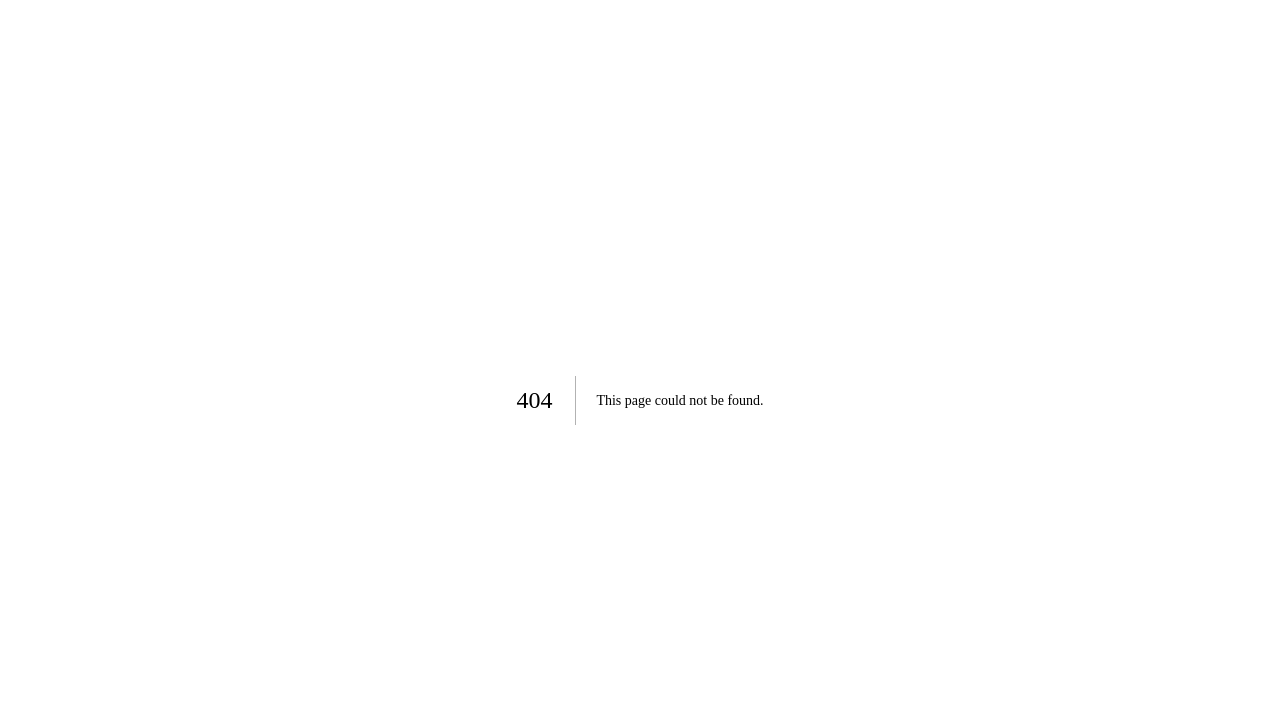
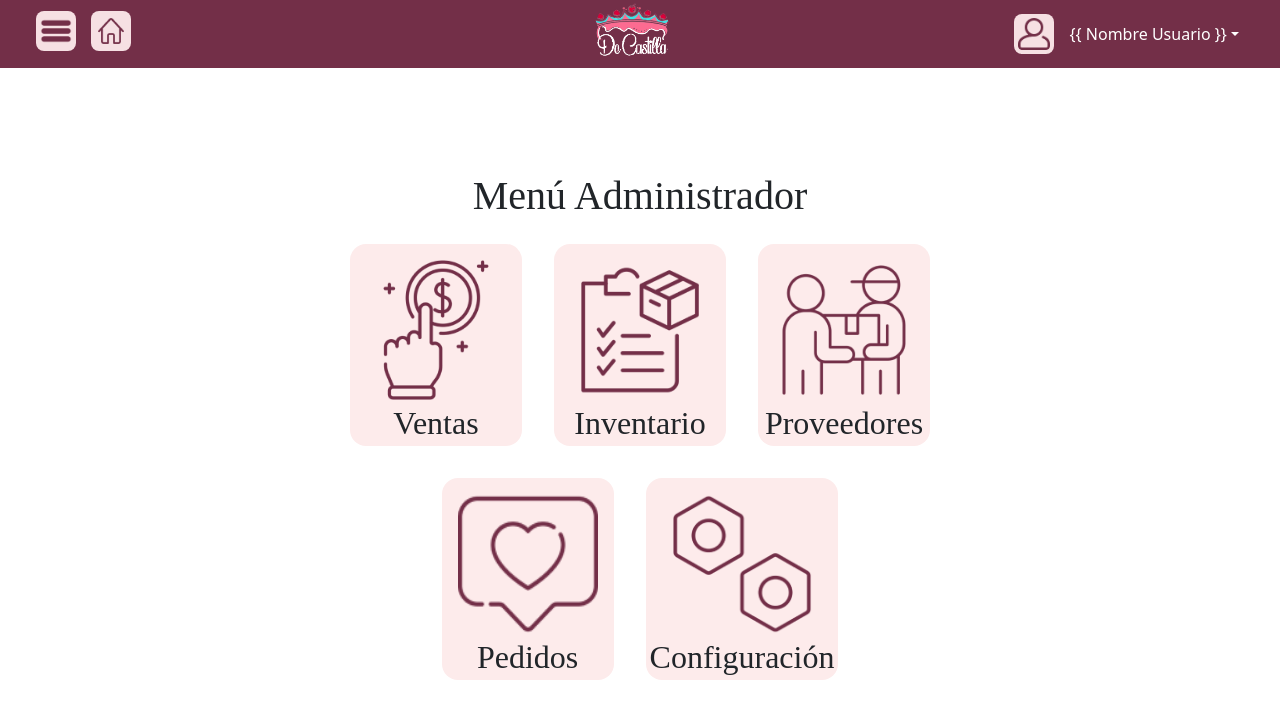
Before and after one commit to AriasCamilaA/de_castilla_front, a Next.js app: page /menu_principal in a window 1280 px wide. Before the commit this address had no page. Shown: the top 718 px of the page. Built offline with nearby package versions, Linux system fonts and the light colour scheme.

Commit message:
Layout (menu autenticado)

```diff
--- /dev/null
+++ b/src/app/(auth)/NavBar/NavBar.css
@@ -0,0 +1,151 @@
+/*-------------------------------------- Menu Superior ----------------------------------*/
+.menuSuperior, .landingMenu__Superior {
+    z-index: 2;
+    position: fixed;
+    top: 0;
+    display: flex;
+    width: 100%;
+    height: 68px;
+    background-color: var(--oscuro);
+    color: var(--blanco);
+    justify-content: space-between;
+    align-items: center;
+    padding: 0 36px;
+}
+
+.menuSuperior h1 {
+    margin: auto;
+}
+
+.menuSuperior .icon {
+    height: 40px;
+    border-radius: 8px;
+    margin-right: 15px;
+    background-color: var(--fondo1);
+    padding: 4px;
+}
+
+.menuSuperior .icon:hover {
+    background-color: var(--fondo3);
+    cursor: pointer;
+}
+
+.logosMenu {
+    display: flex;
+}
+
+.menu-logo,
+.menu-user {
+    border-radius: 4px;
+    padding: 5px;
+    display: flex;
+    align-items: center;
+    color: var(--blanco);
+    background-color: transparent;
+    border: none;
+}
+
+.menu-logo{
+    position: absolute;
+    right: calc(50% - 51px);
+}
+
+.menu-user p {
+    margin: auto;
+}
+
+.menu-logo img {
+    height: 72px;
+    border-radius: 50px;
+    margin-right: 15px;
+}
+
+.menu-icon {
+    border-radius: 16px;
+    padding: 16px;
+}
+
+.menu-user:hover,
+.menu-icon:hover,
+.rigth-menu>ul li:hover {
+    text-shadow: 1px 1px 2px var(--fondo1);
+    cursor: pointer;
+}
+
+.nav-landing{
+    position: initial;
+}
+
+/* Opciones del usuario */
+.user-dropdown {
+    background: var(--oscuro);
+    width: -webkit-fill-available;
+}
+
+.user-dropdown a {
+    color: var(--blanco);
+}
+
+.user-dropdown .dropdownNavBar {
+    display: flex;
+    justify-content: center;
+    align-items: flex-start;
+}
+
+.user-dropdown a:hover {
+    text-shadow: 1px 1px 2px var(--fondo1);
+    cursor: pointer;
+    background: var(--oscuro);
+    color: var(--blanco);
+}
+
+/*-------------------------------------- Menu lateral ----------------------------------*/
+.menuLateral {
+    z-index: 10;
+    background-color: var(--oscuro);
+    position: absolute;
+    left: 0;
+    top: 0;
+    width: 200px;
+    top: 68px;
+    height: calc(100vh - 68px);
+    transform: translateX(-100%);
+    transition: .4s ease;
+    display: flex;
+    flex-direction: column;
+}
+
+.menuLateral__Opcion{
+    display: flex;
+    align-items: center;
+}
+
+.menuLateral__Opcion * {
+    margin-left: 8px;
+}
+
+.menuLateral img {
+    height: 40px;
+    width: 40px;
+}
+
+.menuLateral a {
+    font-weight: bold;
+    color: var(--blanco);
+    padding: 16px;
+    width: -webkit-fill-available;
+    text-decoration: none;
+}
+
+.menuLateral a:hover {
+    background: var(--fondo1);
+    color: var(--oscuro);
+}
+
+#menuHam {
+    display: none;
+}
+
+#menuHam:checked~.menuLateral {
+    transform:translateX(0);
+}
--- /dev/null
+++ b/src/app/(auth)/NavBar/NavBar.jsx
@@ -0,0 +1,82 @@
+import Link from "next/link";
+import "./NavBar.css";
+
+const NavBar = () => {
+    return (
+        <nav className="menuSuperior">
+            <div className="logosMenu">
+                <div>
+                <label htmlFor="menuHam">
+                    <img className="icon" src='/assets/icons/Menu Hamburguesa.png'/>
+                </label>
+                <input type="checkbox" id="menuHam" />
+                <div className="menuLateral">
+                    <div className="menuLateral__Opcion">
+                        <img src='/assets/icons/menuLateral/LogoVentas.png' alt="icono" />
+                        <Link href="../ventas/visualizarVenta">Ventas</Link>
+                    </div>
+                    <div className="menuLateral__Opcion">
+                        <img src='/assets/icons/menuLateral/LogoInventario.png' alt="icono" />
+                        <Link href="../inventario/visualizarInventario">Inventario</Link>
+                    </div>
+                    <div className="menuLateral__Opcion">
+                        <img src='/assets/icons/menuLateral/LogoProveedores.png' alt="icono" />
+                        <Link href="../ordenes/visualizar">Proveedores</Link>
+                    </div>
+                    <div className="menuLateral__Opcion">
+                        <img src='/assets/icons/menuLateral/LogoPedidos.png' alt="icono" />
+                        <Link href="../pedidos/visualizar">Pedidos</Link>
+                    </div>
+                    <div className="menuLateral__Opcion">
+                        <img src='/assets/icons/menuLateral/LogoUsuarios.png' alt="icono" />
+                        <Link href="../usuarios/login">Usuarios</Link>
+                    </div>
+                    <div className="menuLateral__Opcion">
+                        <img src='/assets/icons/menuLateral/LogoEstadisticas.png' alt="icono" />
+                        <Link href="#">Estadísticas</Link>
+                    </div>
+                </div>
+                </div>
+                {
+                    // Aca debo saber en que ruta estoy para mostrar el logo
+                    <Link href="/menu_principal">
+                        <img className="icon" src='/assets/icons/LogoCasa.png'/>
+                    </Link>
+                }
+
+            </div>
+            <div className="menu-logo">
+                <img src='/assets/img/logoClaro.png'/>
+            </div>
+            <div className="dropdown">
+                <button className="dropdown-toggle menu-user" type="button" data-bs-toggle="dropdown" aria-expanded="false">
+                <img className="icon" src='/assets/icons/Logo Usuario.png'/>
+                {'{'}{'{'} Nombre Usuario {'}'}{'}'}
+                </button>
+                <ul className="dropdown-menu user-dropdown">
+                <li>
+                    <Link className="dropdown-item dropdownNavBar" href="#">
+                        <img src='/assets/icons/LogoUserWhite.png' className="px-2"/>
+                        <p>
+                            Perfil de Usuario
+                        </p>
+                    </Link>
+                </li>
+                <li>
+                    <Link className="dropdown-item dropdownNavBar" href="{{ route('logout') }}">
+                        <img src='/assets/icons/LogoOffWhite.png' className="px-2"/>
+                        <p>
+                            Cerrar Sesión
+                        </p>
+                    </Link>
+                    <form id="logout-form" action="" method="POST" className="d-none">
+                    </form>
+                </li>
+                </ul>
+            </div>
+            </nav>
+
+    );
+}
+
+export default NavBar;
--- a/src/app/(auth)/layout.jsx
+++ b/src/app/(auth)/layout.jsx
@@ -1,9 +1,9 @@
+import NavBar from "./NavBar/NAvBar";
+
 export default function authlayout({ children }) {
     return (
       <div >
-        <div>
-            Aqui va estar mi menu
-        </div>
+        <NavBar />
         <div>{children}</div>
       </div>
     );
--- /dev/null
+++ b/src/app/(auth)/menu_principal/page.jsx
@@ -0,0 +1,45 @@
+import Image from "next/image"
+import Link from "next/link"
+
+const MenuPrincipalPage = () => {
+    return (
+        <div className="contenido">
+            <h1>Menú Administrador</h1>
+            <div className="opciones menuAdmin">
+                <div className="btn_opciones">
+                    <Link href="ventas/visualizarVenta">
+                        <Image src="/assets/icons/ventas.png" alt='opción menú' width={140} height={50} />
+                    </Link>
+                    <h2>Ventas</h2>
+                </div>
+                <div className="btn_opciones">
+                    <Link href="inventario/visualizarInventario">
+                        <Image src="/assets/icons/Inventario.png" alt='opción menú' width={140} height={50} />
+                    </Link>
+                    <h2>Inventario</h2>
+                </div>
+                <div className="btn_opciones">
+                    <Link href="ordenes/visualizar">
+                        <Image src="/assets/icons/Proveedores.png" alt='opción menú' width={140} height={50} />
+                    </Link>
+                    <h2>Proveedores</h2>
+                </div>
+                <div className="btn_opciones">
+                    <Link href="pedidos">
+                        <Image src="/assets/icons/Pedidos.png" alt='opción menú' width={140} height={50} />
+                    </Link>
+                    <h2>Pedidos</h2>
+                </div>
+                <div className="btn_opciones">
+                    <Link href="#">
+                        <Image src="/assets/icons/Configuracion.png" alt='opción menú' width={140} height={50} />
+                    </Link>
+                    <h2>Configuración</h2>
+                </div>
+            </div>
+        </div>
+
+    )
+}
+
+export default MenuPrincipalPage
--- a/src/app/globals.css
+++ b/src/app/globals.css
@@ -120,7 +120,7 @@ footer {
 }
 
 .menuAdmin {
-    max-width: 620px;
+    max-width: 640px;
 }
 
 .btn_opciones {
--- a/src/app/layout.js
+++ b/src/app/layout.js
@@ -3,8 +3,8 @@ import "./globals.css";
 
 
 export const metadata = {
-  title: "Create Next App",
-  description: "Generated by create next app",
+  title: "De Castilla Site",
+  description: "Aplicativo web para la repostería de Castilla",
 };
 
 export default function RootLayout({ children }) {
```
Also changed, not shown: 1 other file (tests, documents, lock files or other folders).
